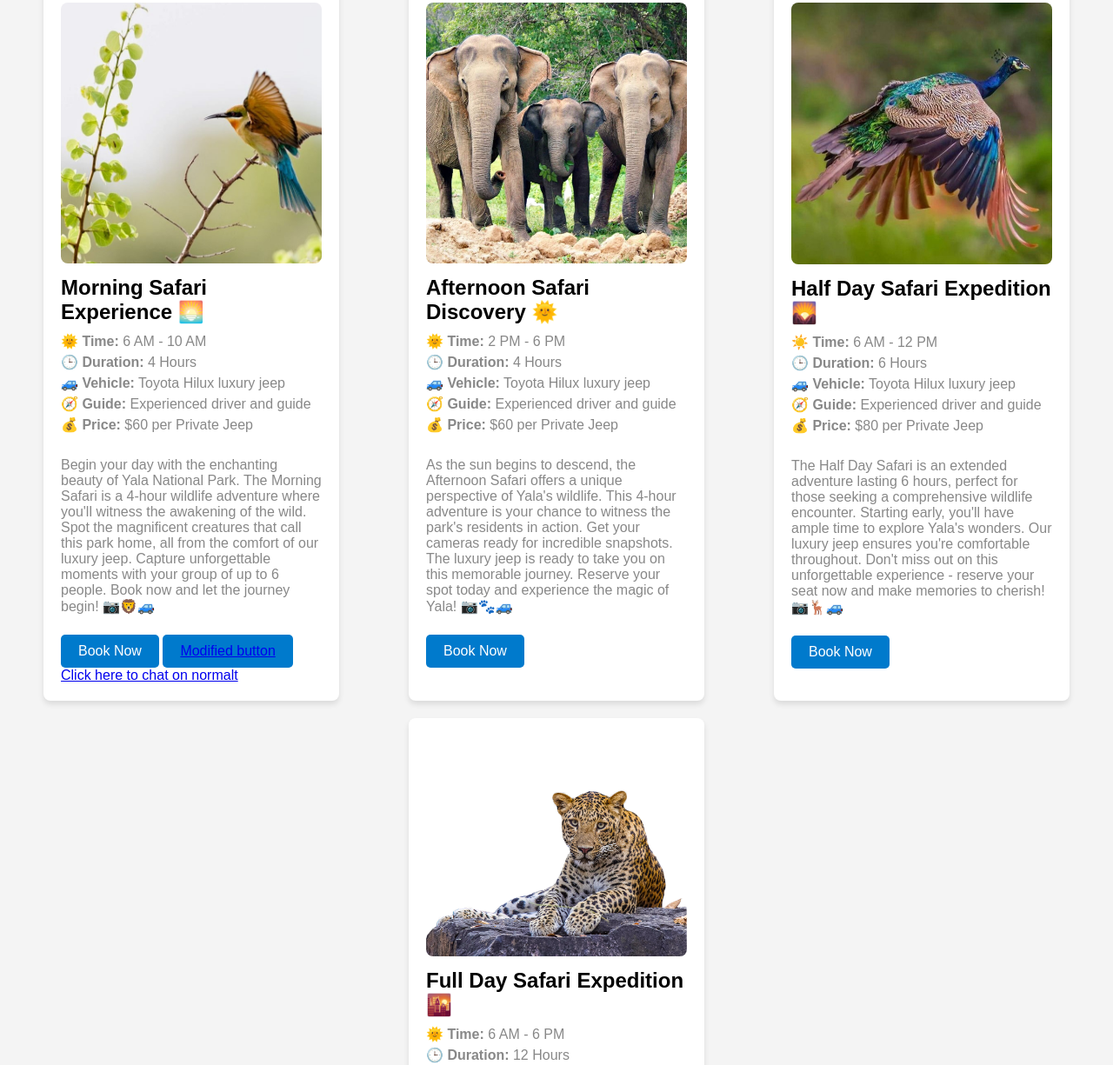
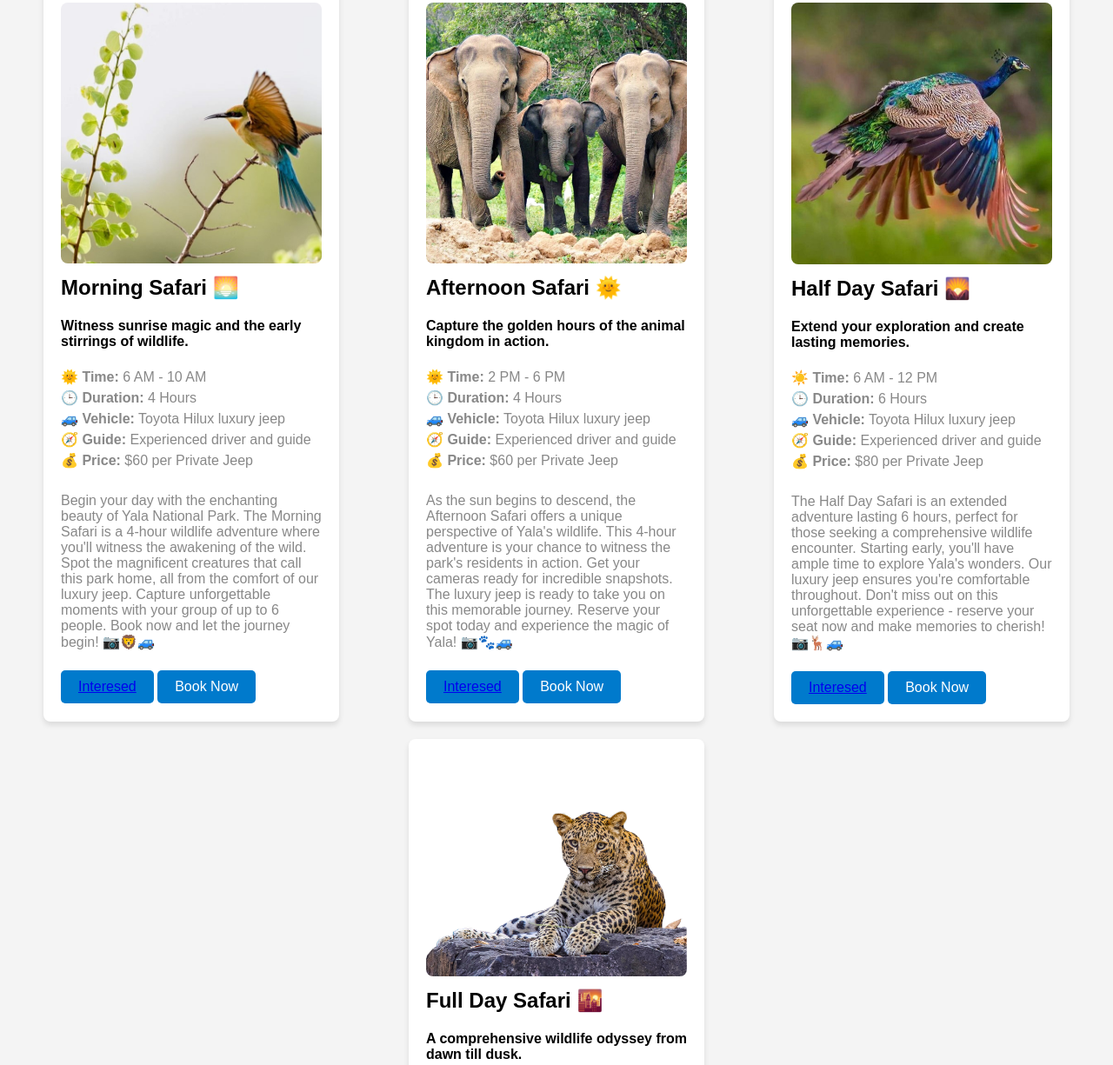
Before and after one commit to yalasafariwonders/safariwonders, a plain HTML site: page index.html in a window 1280 px wide. Shown: the part 320-1545 px from the top of the page at 87% size. Drawn offline with Linux system fonts and the light colour scheme.

Commit message:
Update index.html

```diff
--- a/index.html
+++ b/index.html
@@ -11,14 +11,15 @@
     <header class="hero">
         <div class="hero-content">
             <h1>Welcome to Yala SafariWonders</h1>
-            <p>Your Gateway to Adventure in Yala National Park</p>
+            <p class="header-paragraph">Your Gateway to Adventure in Yala National Park</p>
         </div>
     </header>
     <main>
       <section class="experience-cards">
           <div class="experience-card">
             <img src="beeeater.jpg" alt="Little Green bee eater in Yala National Park">
-              <h3>Morning Safari Experience 🌅</h3>
+              <h3>Morning Safari 🌅</h3>
+              <h4>Witness sunrise magic and the early stirrings of wildlife.</h4>
               <p><strong>🌞 Time:</strong> 6 AM - 10 AM</p>
               <p><strong>🕒 Duration:</strong> 4 Hours</p>
               <p><strong>🚙 Vehicle:</strong> Toyota Hilux luxury jeep</p>
@@ -29,14 +30,14 @@
                   Begin your day with the enchanting beauty of Yala National Park. The Morning Safari is a 4-hour wildlife adventure where you'll witness the awakening of the wild. Spot the magnificent creatures that call this park home, all from the comfort of our luxury jeep. Capture unforgettable moments with your group of up to 6 people. Book now and let the journey begin! 📷🦁🚙
               </p>
               <br>
+              <button class="book-button  custom-button"><a href="whatsapp://send/?phone=94719112487&text=Hello! We're safari dreaming and would love to make our Yala adventure a reality. Can you assist us in creating the perfect safari experience?🌄🌿🐾">Interesed </a></button>
               <button class="book-button" data-whatsapp="https://wa.me/p/6661058250613897/94719112487">Book Now</button>
-              <button class="book-button"><a href="whatsapp://send/?phone=94719112487&text=94719112487">Modified button</a></button>
-              <a href="whatsapp://send/?phone=94719112487&text=94719112487">Click here to chat on normalt</a>
             </div>
 
           <div class="experience-card">
               <img src="elephants.jpg" alt="Elephants in Yala National Park">
-              <h3>Afternoon Safari Discovery 🌞</h3>
+              <h3>Afternoon Safari 🌞</h3>
+              <h4>Capture the golden hours of the animal kingdom in action.</h4>
               <p><strong>🌞 Time:</strong> 2 PM - 6 PM</p>
               <p><strong>🕒 Duration:</strong> 4 Hours</p>
               <p><strong>🚙 Vehicle:</strong> Toyota Hilux luxury jeep</p>
@@ -47,12 +48,14 @@
                   As the sun begins to descend, the Afternoon Safari offers a unique perspective of Yala's wildlife. This 4-hour adventure is your chance to witness the park's residents in action. Get your cameras ready for incredible snapshots. The luxury jeep is ready to take you on this memorable journey. Reserve your spot today and experience the magic of Yala! 📷🐾🚙
               </p>
               <br>
-              <button class="book-button" data-whatsapp="https://wa.me/p/6661058250613897/94719112487">Book Now</button>
+              <button class="book-button  custom-button"><a href="whatsapp://send/?phone=94719112487&text=Hello! We're safari dreaming and would love to make our Yala adventure a reality. Can you assist us in creating the perfect safari experience?🌄🌿🐾">Interesed </a></button>
+              <button class="book-button" data-whatsapp="https://wa.me/p/24086211857692976/94719112487">Book Now</button>
           </div>
 
           <div class="experience-card">
             <img src="peacock.jpg" alt="Peacock in Yala National Park">
-              <h3>Half Day Safari Expedition 🌄</h3>
+              <h3>Half Day Safari 🌄</h3>
+              <h4>Extend your exploration and create lasting memories.</h4>
               <p><strong>☀️ Time:</strong> 6 AM - 12 PM</p>
               <p><strong>🕒 Duration:</strong> 6 Hours</p>
               <p><strong>🚙 Vehicle:</strong> Toyota Hilux luxury jeep</p>
@@ -63,12 +66,14 @@
                   The Half Day Safari is an extended adventure lasting 6 hours, perfect for those seeking a comprehensive wildlife encounter. Starting early, you'll have ample time to explore Yala's wonders. Our luxury jeep ensures you're comfortable throughout. Don't miss out on this unforgettable experience - reserve your seat now and make memories to cherish! 📷🦌🚙
               </p>
               <br>
-              <button class="book-button" data-whatsapp="https://wa.me/p/6661058250613897/94719112487">Book Now</button>
+              <button class="book-button  custom-button"><a href="whatsapp://send/?phone=94719112487&text=Hello! We're safari dreaming and would love to make our Yala adventure a reality. Can you assist us in creating the perfect safari experience?🌄🌿🐾">Interesed </a></button>
+              <button class="book-button" data-whatsapp="https://wa.me/p/6927776603951673/94719112487">Book Now</button>
           </div>
 
           <div class="experience-card">
             <img src="leopard.png" alt="Leopard in Yala National Park">
-              <h3>Full Day Safari Expedition 🌇</h3>
+              <h3>Full Day Safari 🌇</h3>
+              <h4>A comprehensive wildlife odyssey from dawn till dusk.</h4>
               <p><strong>🌞 Time:</strong> 6 AM - 6 PM</p>
               <p><strong>🕒 Duration:</strong> 12 Hours</p>
               <p><strong>🚙 Vehicle:</strong> Toyota Hilux luxury jeep</p>
@@ -79,54 +84,16 @@
                   Experience the full spectrum of Yala's wildlife with our Full Day Safari. This 12-hour adventure takes you from daybreak to twilight, offering the ultimate safari experience. Capture the most remarkable moments in the park's diverse ecosystems. Don't wait any longer – secure your spot and prepare for an extraordinary journey into the heart of the wild! 📷🌿🚙
               </p>
               <br>
+              <button class="book-button  custom-button"><a href="whatsapp://send/?phone=94719112487&text=Hello! We're safari dreaming and would love to make our Yala adventure a reality. Can you assist us in creating the perfect safari experience?🌄🌿🐾">Interesed </a></button>
               <button class="book-button" data-whatsapp="https://wa.me/p/6661058250613897/94719112487">Book Now</button>
           </div>
       </section>
   </main>
 
-  <!--<section>
-
-      <div class="card">
-          <img src="images/beeeater.jpg" alt="Little Green bee eater in Yala National Park">
-          <div class="card-info">
-              <h2>Morning Safari Experience</h2>
-              <p>Entire house &bull; 4 guests &bull; 2 bedrooms</p>
-              <p class="price">$250/night</p>
-          </div>
-      </div>
-
-      <div class="card">
-          <img src="images/elephants.jpg" alt="Elephants in Yala National Park">
-          <div class="card-info">
-              <h2>Afternoon Safari Discovery</h2>
-              <p>Entire house &bull; 4 guests &bull; 2 bedrooms</p>
-              <p class="price">$250/night</p>
-          </div>
-      </div>
-
-      <div class="card">
-          <img src="images/peacock.jpg" alt="Peacock in Yala National Park">
-          <div class="card-info">
-              <h2>Half Day Safari Expedition</h2>
-              <p>Entire house &bull; 4 guests &bull; 2 bedrooms</p>
-              <p class="price">$250/night</p>
-          </div>
-      </div>
-
-      <div class="card">
-          <img src="images/leopard.png" alt="Leopard in Yala National Park">
-          <div class="card-info">
-              <h2>Full Day Safari Expedition</h2>
-              <p>Entire house &bull; 4 guests &bull; 2 bedrooms</p>
-              <p class="price">$250/night</p>
-          </div>
-      </div>
-
-  </section>-->
-
     <main>
         <section class="about">
             <h2>About Us</h2>
+            <h2>#Under Construction</h2>
             <p>Discover the extraordinary beauty of Yala National Park and embark on an unforgettable safari adventure with Yala SafariWonders. Our team is dedicated to providing you with a unique wildlife experience.</p>
         </section>
     </main>
```
